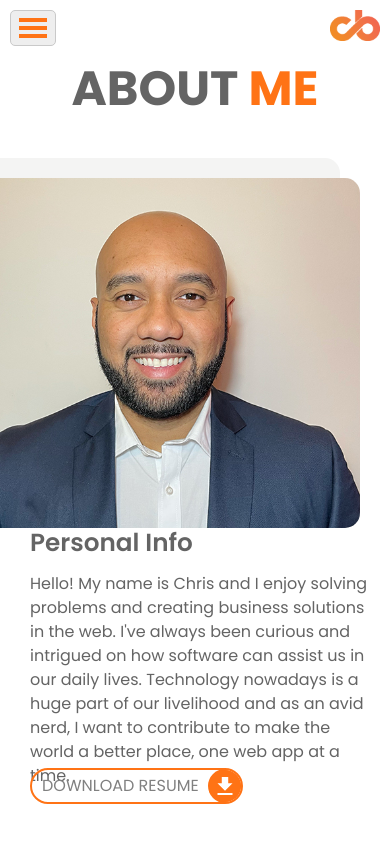
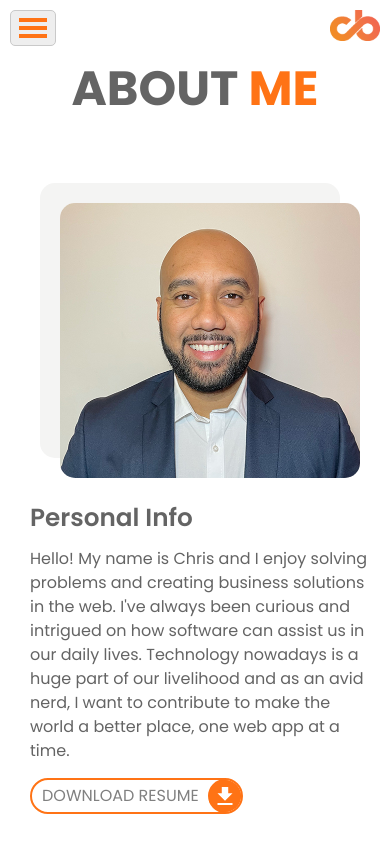
Before and after one commit to cblake35/Portfolio-V3, a React (Create React App) app: page /about in a window 390 px wide. Shown: the top 844 px of the page. Built offline with nearby package versions, Linux system fonts and the light colour scheme; the HTML template or start-up script is replaced by a standard one.

Commit message:
Minor responsiveness update for about me page.

```diff
--- a/src/App.css
+++ b/src/App.css
@@ -1013,6 +1013,13 @@ body {
     }
 }
 
+@media only screen and (max-width: 767px) {
+
+
+
+
+}
+
 @media only screen and (max-width: 1000px) {
 
     .sidebar {
@@ -1046,4 +1053,24 @@ body {
         justify-content: center;
         align-items: center;
     }
+
+    /* About Me */
+
+    .aboutMeImg {
+        padding: 25px;
+        align-items: center;
+    }
+
+    .aboutMeImg img {
+        width: 300px;
+        height: 275px;
+    }
+
+    .aboutMeInfo {
+        /* padding: 20px; */
+    }
+
+    .aboutMeInfoWrapper p {
+        padding-bottom: 35px;
+    }
   }
```
